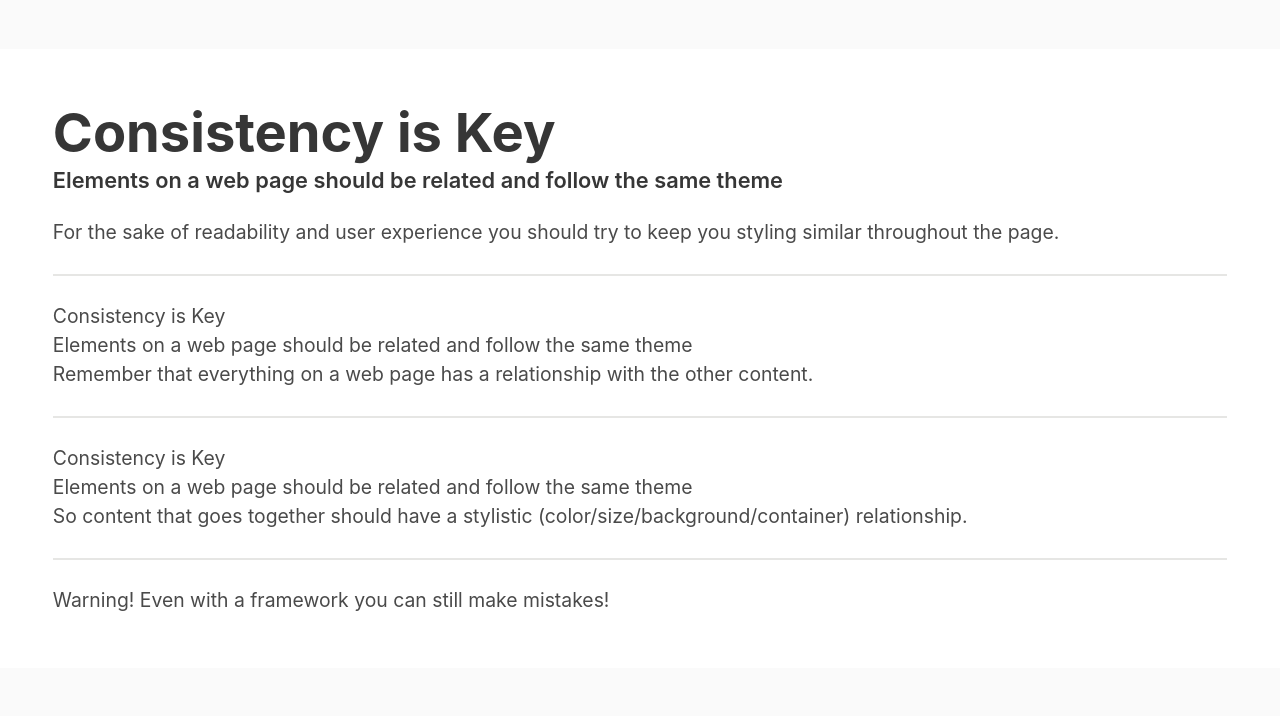
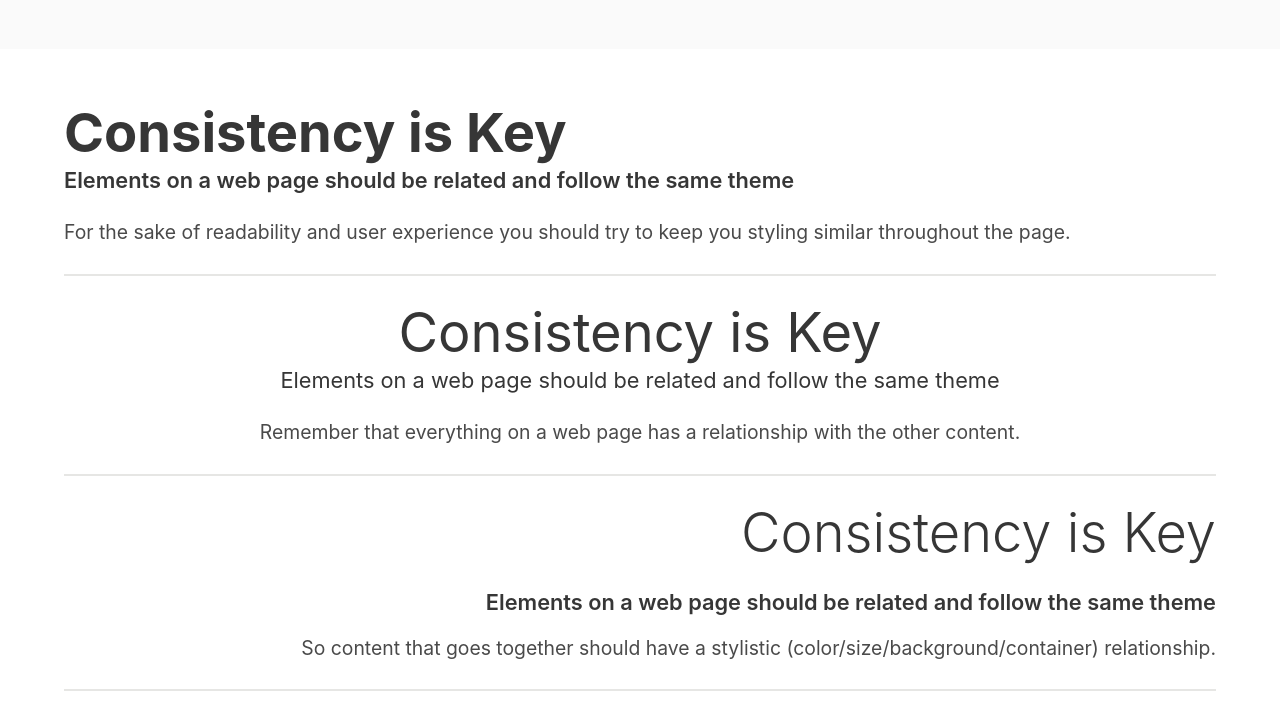
Before and after one commit to jdmar3-comp426/a02-ayanamonr, a website: page index.html in a window 1280 px wide. Shown: the part 1466-2182 px from the top of the page. Drawn offline with nearby package versions, Linux system fonts and the light colour scheme; a web font is replaced by a local one.

Commit message:
progress, everything to the red bar is taken care of

```diff
--- a/index.html
+++ b/index.html
@@ -55,7 +55,7 @@
     </div>
 </section>
 <section class="section has-background-white">
-    <div class="">
+    <div class="container">
         <div class="content">
             <h1 class="title has-text-weight-bold">Consistency is Key</h1>
             <h5 class="subtitle">Elements on a web page should be related and follow the same theme</h5>
@@ -64,23 +64,23 @@
 	    </p>
         </div>
         <hr>
-        <div class="">
-            <h1 class="">Consistency is Key</h1>
-            <h5 class="">Elements on a web page should be related and follow the same theme</h5>
+        <div class="content has-text-centered">
+            <h1 class="title has-text-weight-normal">Consistency is Key</h1>
+            <h5 class="subtitle has-text-weight-normal">Elements on a web page should be related and follow the same theme</h5>
             <p>
 	    	Remember that everything on a web page has a relationship with the other content.
 	    </p>
         </div>
         <hr>
-        <div class="">
-            <h1 class="">Consistency is Key</h1>
+        <div class="content has-text-right">
+            <h1 class="title has-text-weight-light has-text-gray">Consistency is Key</h1>
             <h5 class="">Elements on a web page should be related and follow the same theme</h5>
             <p>
 	    	So content that goes together should have a stylistic (color/size/background/container) relationship.
 	    </p>
         </div>
         <hr>
-        <div class="">
+        <div class="notification is-danger">
             <p><span class="">Warning! </span>Even with a framework you can still make mistakes!</p>
         </div>
     </div>
```
